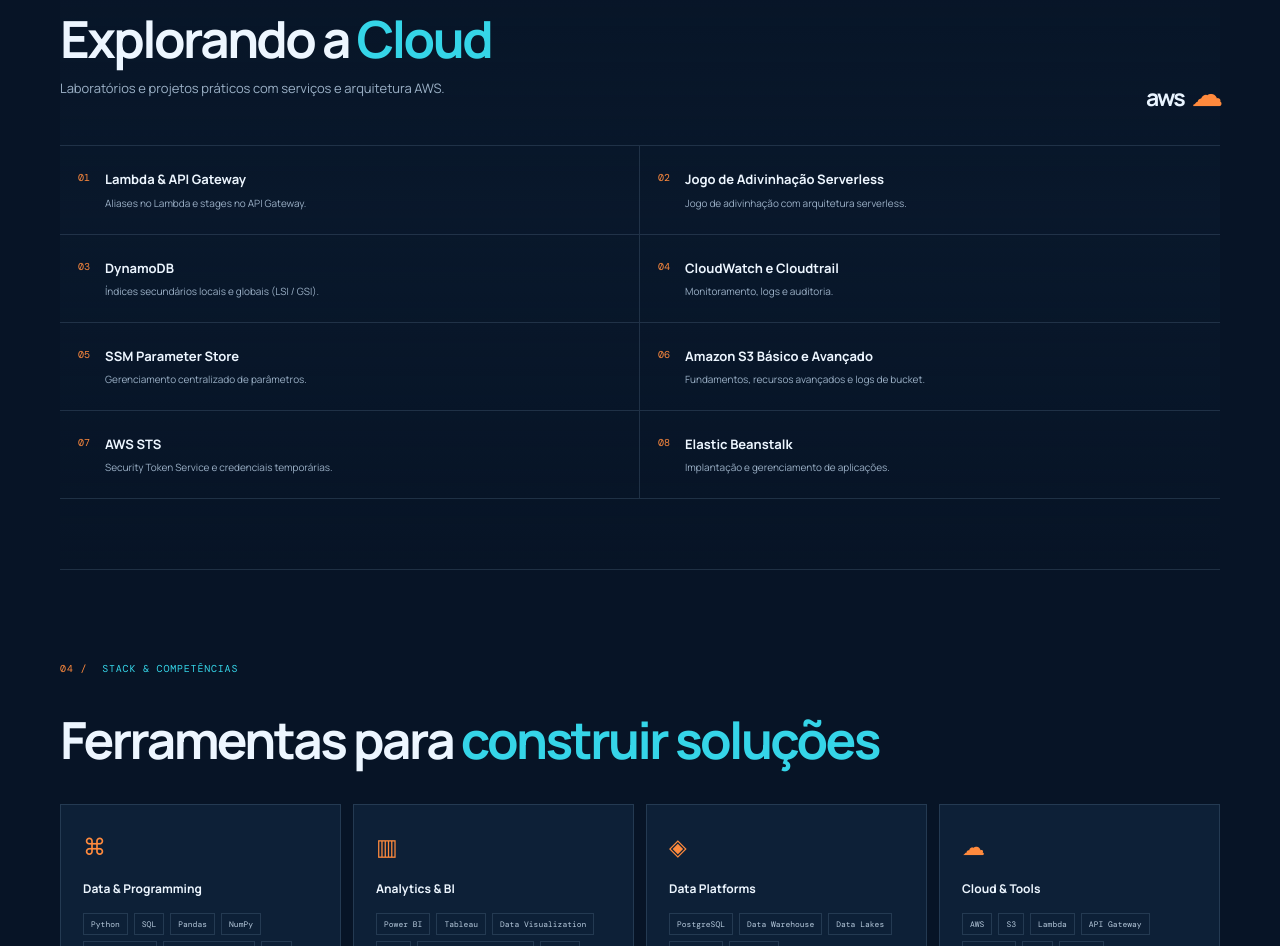
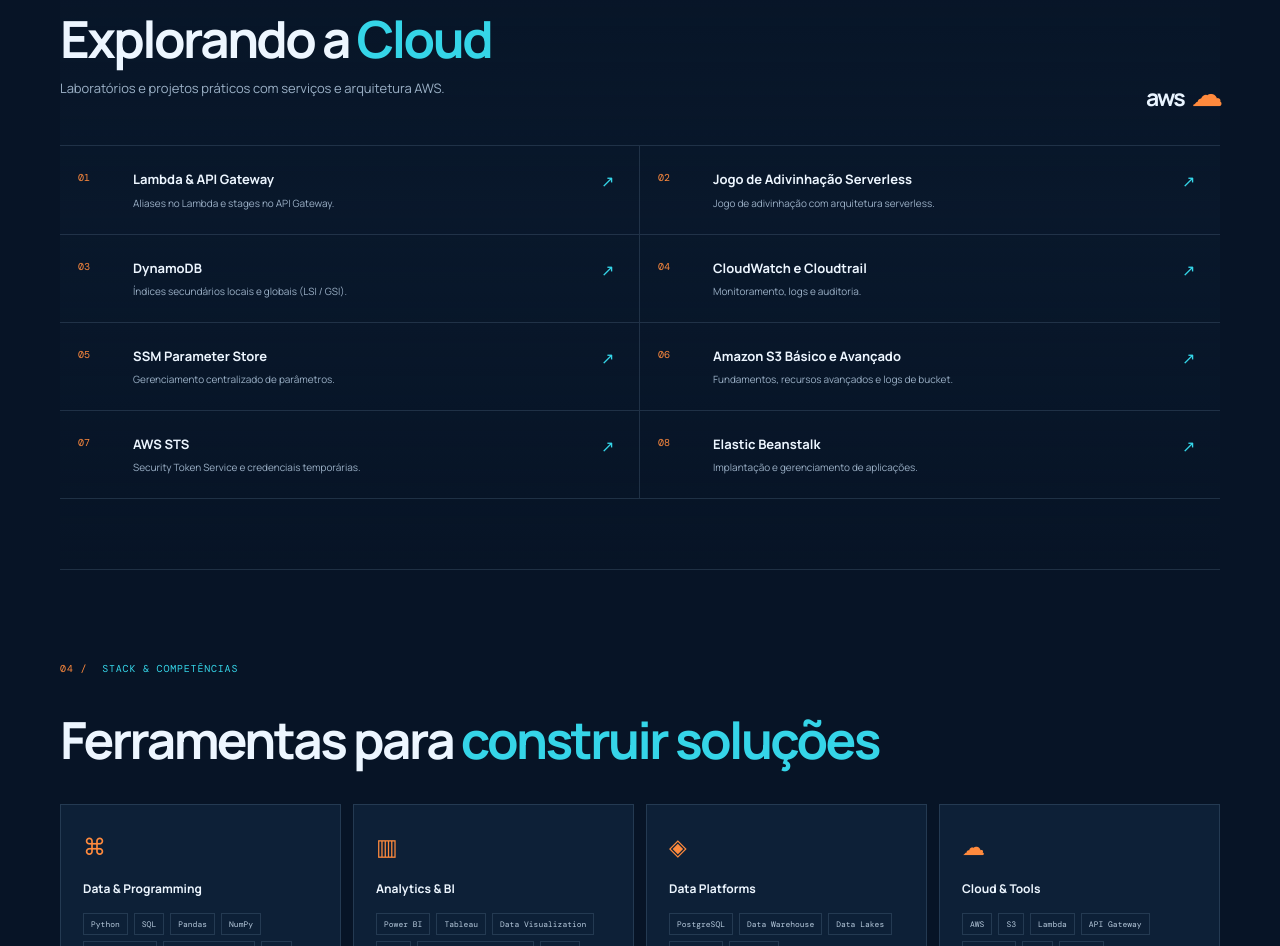
Before and after one commit to Andrey-Silva-Data/portfolio-oficial-andrey, a plain HTML site: page index.html in a window 1280 px wide. Shown: the part 3084-4030 px from the top of the page. Drawn offline with nearby package versions, Linux system fonts and the light colour scheme.

Commit message:
correcao card2

```diff
--- a/styles.css
+++ b/styles.css
@@ -5,38 +5,53 @@
 
 /* AWS CLOUD PROJECTS - INTERACTIVE CARDS */
 
+/* AWS CLOUD PROJECTS - INTERACTIVE CARDS */
+
 .cloud-grid .cloud-item {
-    display: flex;
+    display: grid;
+    grid-template-columns: 40px 1fr 20px;
+    gap: 15px;
+    align-items: start;
+
+    color: inherit;
     text-decoration: none;
-    color: inherit;
     cursor: pointer;
-    transition: transform 0.3s ease,
-                border-color 0.3s ease,
-                background 0.3s ease;
+
+    transition: background .25s ease,
+                border-color .25s ease,
+                transform .25s ease,
+                box-shadow .25s ease;
 }
 
-/* Hover: card inteiro interativo */
 .cloud-grid .cloud-item:hover {
-    transform: translateY(-4px);
-    border-color: rgba(0, 220, 255, 0.65);
-    background: rgba(0, 220, 255, 0.04);
+    background: rgba(53, 213, 232, 0.08);
+    border-color: var(--cyan);
+    transform: translateY(-3px);
+    box-shadow: 0 8px 25px rgba(0, 0, 0, 0.2);
 }
 
-/* Seta */
-.cloud-grid .cloud-arrow {
-    display: inline-block;
-    transition: transform 0.3s ease,
-                color 0.3s ease;
+.cloud-grid .cloud-item h3 {
+    transition: color .25s ease;
 }
 
-/* Seta se movimenta no hover */
+.cloud-grid .cloud-item:hover h3 {
+    color: var(--cyan);
+}
+
+.cloud-grid .cloud-arrow {
+    color: var(--cyan);
+    opacity: 1;
+    display: inline-block;
+    transition: transform .25s ease,
+                color .25s ease;
+}
+
 .cloud-grid .cloud-item:hover .cloud-arrow {
     transform: translate(4px, -4px);
-    color: #00d9ff;
+    color: var(--orange);
 }
 
-/* Acessibilidade: foco pelo teclado */
 .cloud-grid .cloud-item:focus-visible {
-    outline: 2px solid #00d9ff;
+    outline: 2px solid var(--cyan);
     outline-offset: 4px;
 }
```
